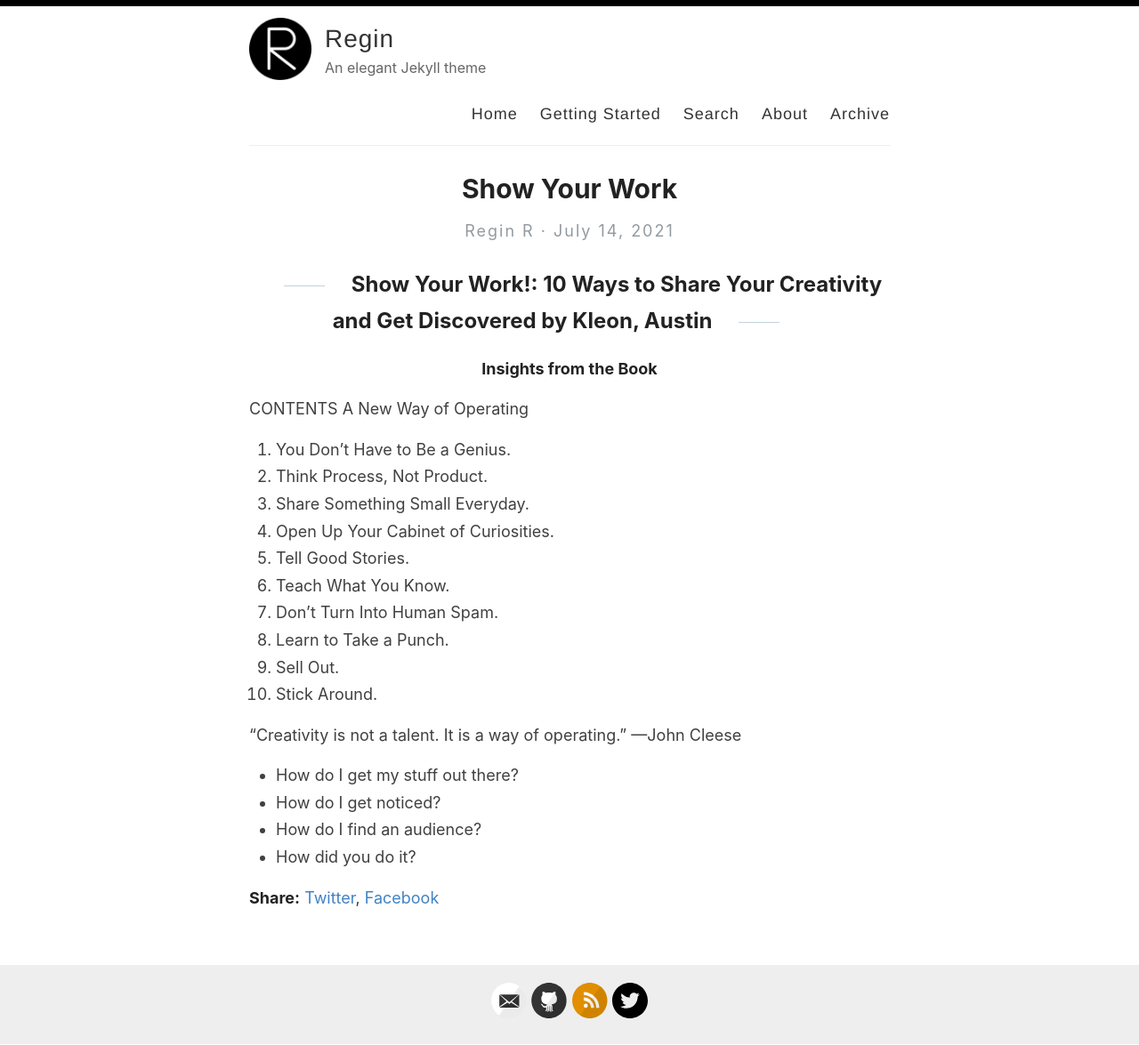
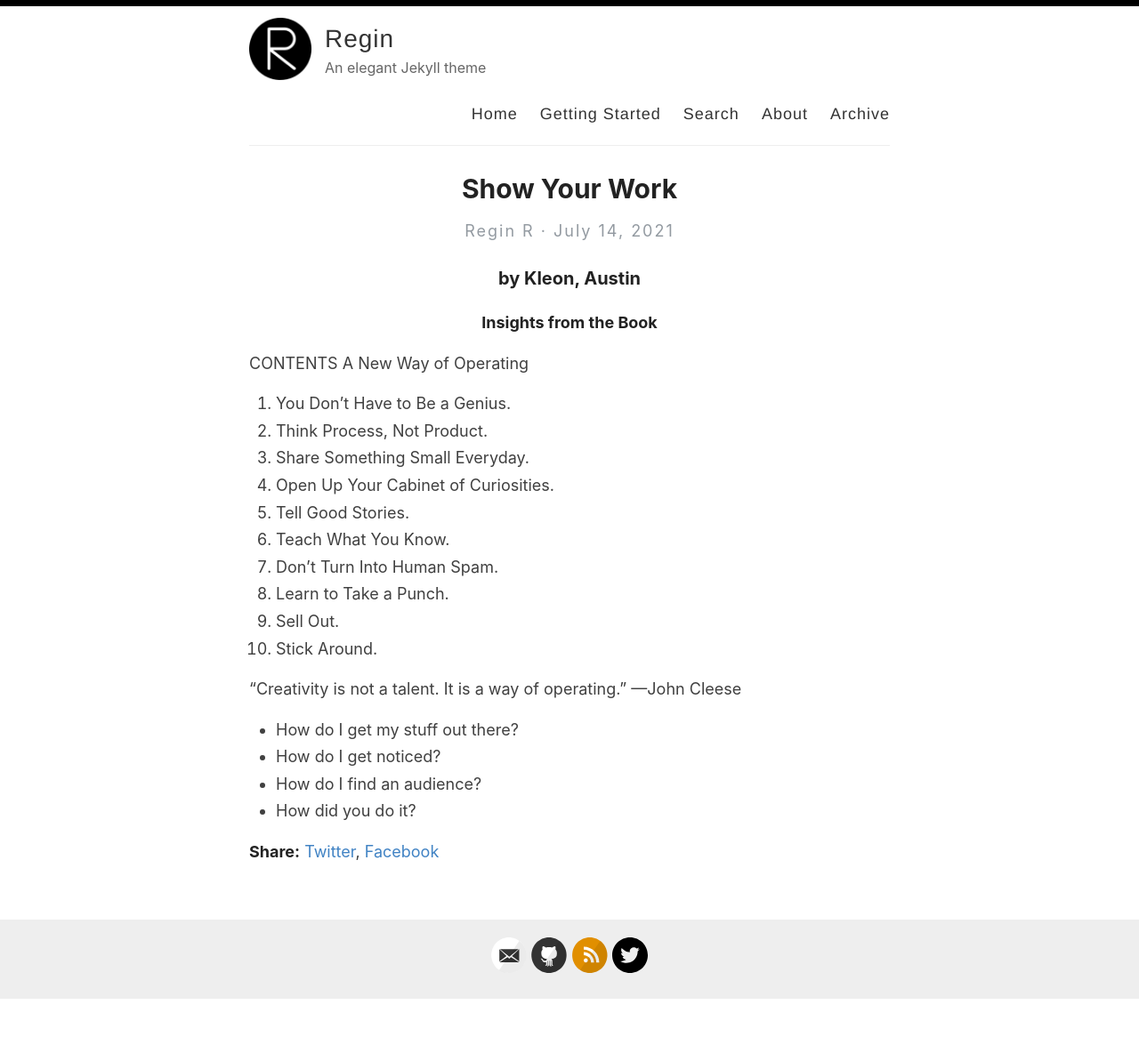
Before and after one commit to regiravi/delme, a Jekyll site: the page built from _posts/2021-07-14-Show-your-work.md, in a window 1280 px wide. Shown: the whole page at 89% size. Built offline with Jekyll 4.4.1, drawn with Linux system fonts in a browser that asks for light colours; our own code applies the rules of GitHub Pages for plain Markdown files; after the commit the page ends 1123 px from its top, so only the background shows below that.

Commit message:
Update 2021-07-14-Show-your-work.md

```diff
--- a/_posts/2021-07-14-Show-your-work.md
+++ b/_posts/2021-07-14-Show-your-work.md
@@ -1,6 +1,6 @@
-## Show Your Work!: 10 Ways to Share Your Creativity and Get Discovered by  Kleon, Austin
+### by  Kleon, Austin
 
-#### Insights from the Book ####
+##### Insights from the Book ####
 
 CONTENTS A New Way of Operating
 
```
